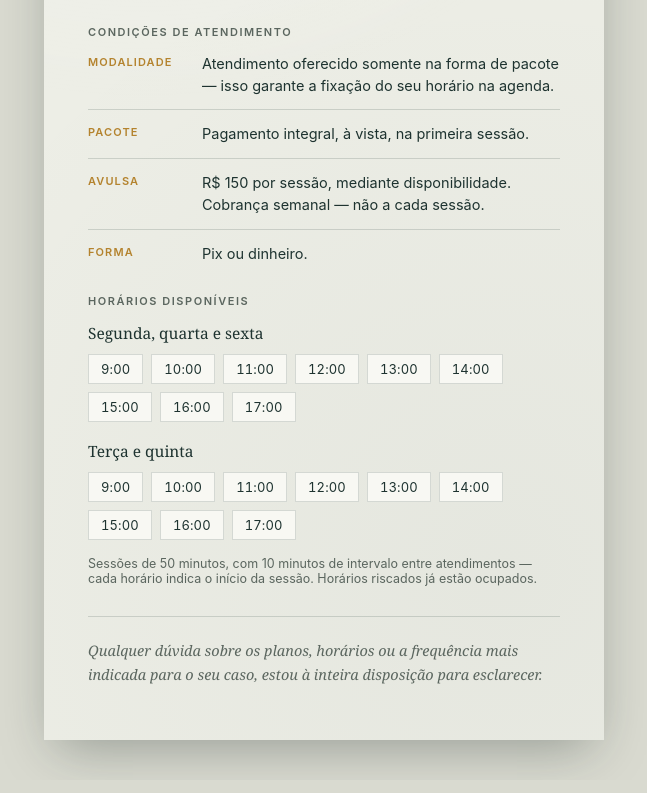
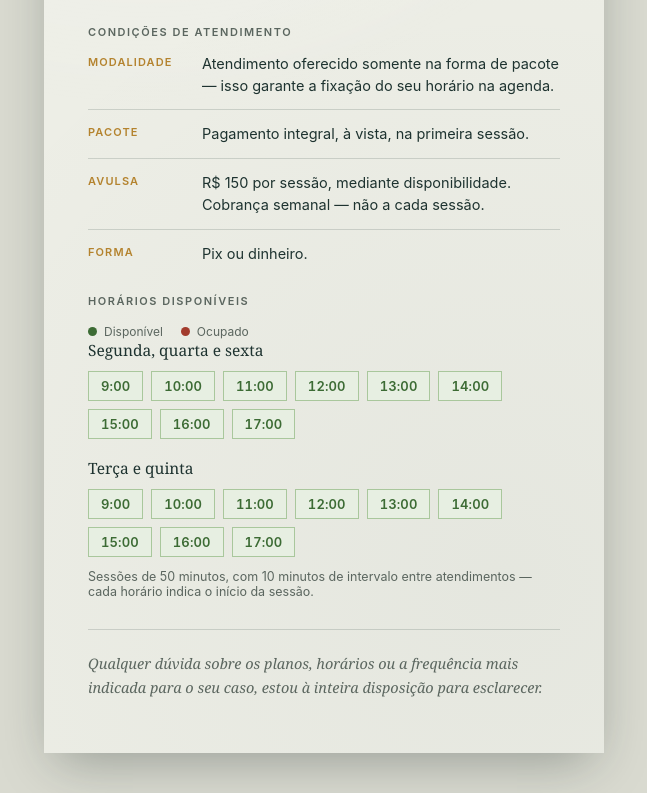
Before and after one commit to dpplxx/FIsioterapia-, a plain HTML site: page index.html in a window 1280 px wide. Shown: the part 704-1497 px from the top of the page, without its empty margins (316-963 px from the left). Drawn offline with Linux system fonts and the light colour scheme.

Commit message:
Adiciona cores verde/vermelho para horarios disponiveis e ocupados

```diff
--- a/index.html
+++ b/index.html
@@ -12,6 +12,12 @@
     --gold: #B4832E;
     --muted: #5B665F;
     --hairline: rgba(30, 51, 48, 0.16);
+    --free-bg: #E7EFE2;
+    --free-border: #A9C79C;
+    --free-text: #3C6B34;
+    --taken-bg: #F5E3E0;
+    --taken-border: #D7A79C;
+    --taken-text: #A23B2D;
   }
 
   * { box-sizing: border-box; }
@@ -205,25 +211,51 @@
   .slot {
     font-variant-numeric: tabular-nums;
     font-size: 13px;
-    color: var(--ink);
-    background: var(--card);
-    border: 1px solid var(--hairline);
+    font-weight: 600;
+    color: var(--free-text);
+    background: var(--free-bg);
+    border: 1px solid var(--free-border);
     padding: 6px 12px;
     letter-spacing: 0.01em;
   }
 
   .slot.taken {
+    color: var(--taken-text);
+    background: var(--taken-bg);
+    border-color: var(--taken-border);
+    text-decoration: line-through;
+    text-decoration-color: var(--taken-text);
+    font-weight: 400;
+  }
+
+  .legend {
+    display: flex;
+    gap: 18px;
+    margin: 16px 0 0;
+  }
+
+  .legend-item {
+    display: flex;
+    align-items: center;
+    gap: 7px;
+    font-size: 12px;
     color: var(--muted);
-    background: transparent;
-    border-style: dashed;
-    text-decoration: line-through;
-    text-decoration-color: var(--muted);
   }
+
+  .legend-dot {
+    width: 9px;
+    height: 9px;
+    border-radius: 50%;
+    display: inline-block;
+  }
+
+  .legend-dot.free { background: var(--free-text); }
+  .legend-dot.taken { background: var(--taken-text); }
 
   .schedule-note {
     font-size: 12.5px;
     color: var(--muted);
-    margin: 16px 0 0;
+    margin: 12px 0 0;
   }
 
   .closing {
@@ -293,6 +325,10 @@
 
   <p class="plans-label">Horários disponíveis</p>
   <div class="schedule">
+    <div class="legend">
+      <span class="legend-item"><span class="legend-dot free"></span>Disponível</span>
+      <span class="legend-item"><span class="legend-dot taken"></span>Ocupado</span>
+    </div>
     <div class="schedule-group">
       <p class="schedule-days">Segunda, quarta e sexta</p>
       <div class="slots">
@@ -321,7 +357,7 @@
         <span class="slot">17:00</span>
       </div>
     </div>
-    <p class="schedule-note">Sessões de 50 minutos, com 10 minutos de intervalo entre atendimentos — cada horário indica o início da sessão. Horários riscados já estão ocupados.</p>
+    <p class="schedule-note">Sessões de 50 minutos, com 10 minutos de intervalo entre atendimentos — cada horário indica o início da sessão.</p>
   </div>
 
   <p class="closing">Qualquer dúvida sobre os planos, horários ou a frequência mais indicada para o seu caso, estou à inteira disposição para esclarecer.</p>
```
